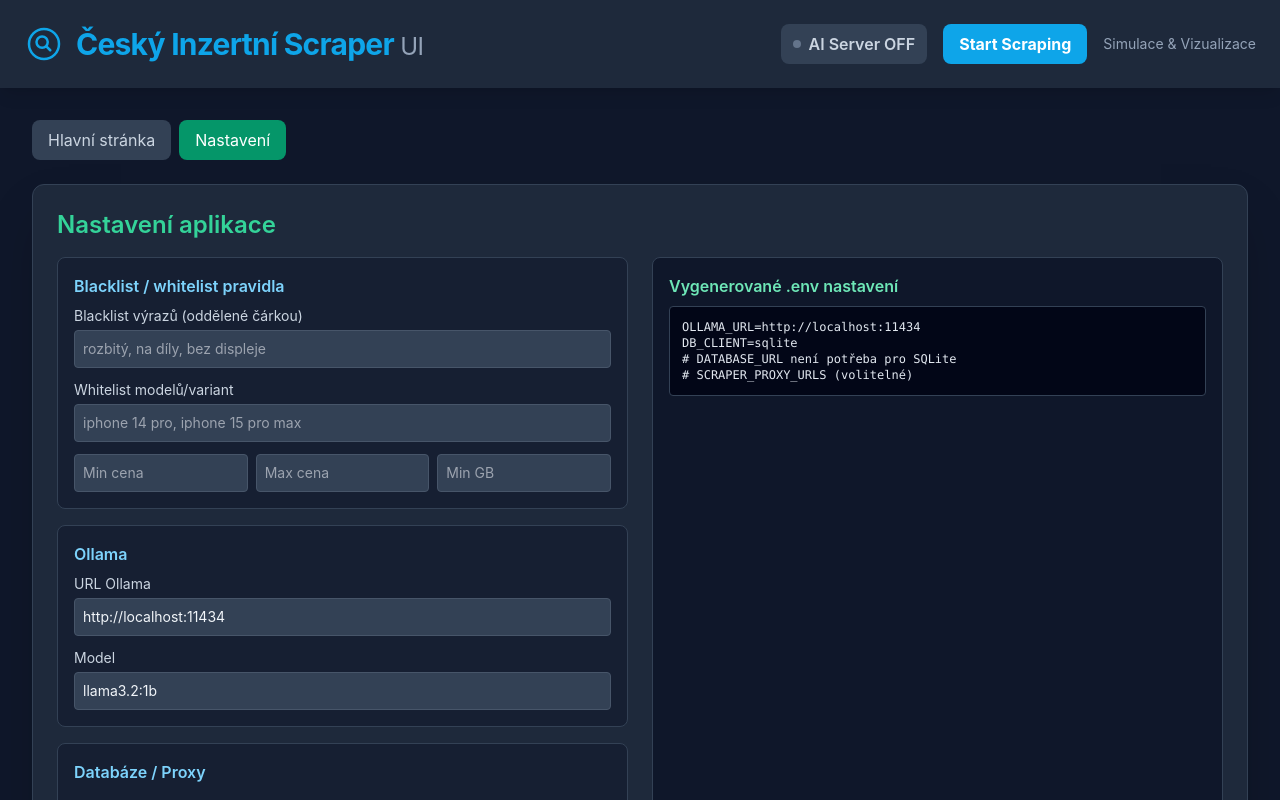
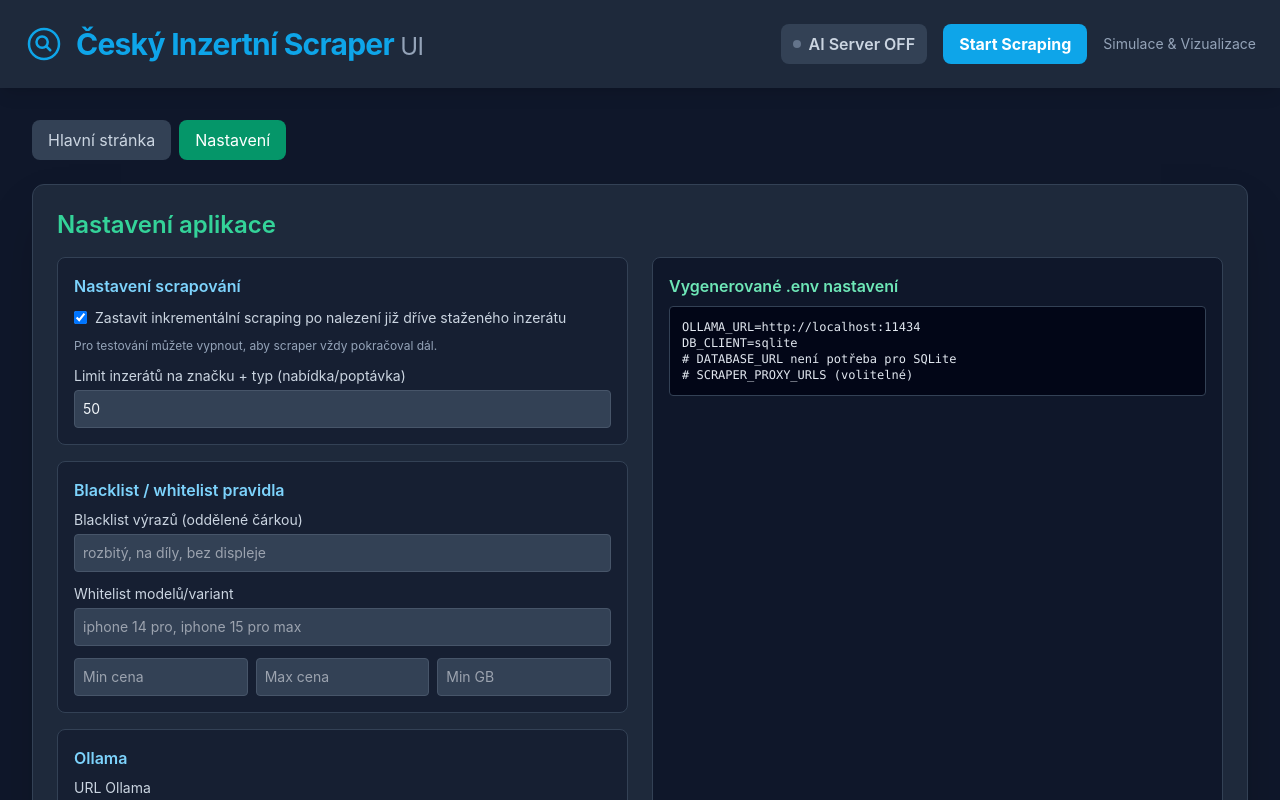
Before and after one commit to CowleyCZE/Inzerty, a React (Vite) app: page / in a window 1280 px wide. Both pictures are taken after a click on the button "Nastavení". Shown: the top 800 px of the page. Built offline with nearby package versions, Linux system fonts and the light colour scheme; no server answers.

Commit message:
Add scraping options configuration to SettingsPage

```diff
--- a/components/SettingsPage.tsx
+++ b/components/SettingsPage.tsx
@@ -24,6 +24,11 @@ const SettingsPage: React.FC<SettingsPageProps> = ({ config, setConfig }) => {
     minStorageGb: null,
   };
 
+  const scrapingOptions = config.scrapingOptions || {
+    stopOnKnownAd: true,
+    maxAdsPerTypePerBrand: 50,
+  };
+
   const envSnippet = useMemo(() => {
     const lines = [
       `OLLAMA_URL=${ollamaUrl}`,
@@ -44,6 +49,42 @@ const SettingsPage: React.FC<SettingsPageProps> = ({ config, setConfig }) => {
 
       <div className="grid lg:grid-cols-2 gap-6">
         <div className="space-y-4">
+          <div className="bg-slate-900/50 border border-slate-700 rounded-lg p-4">
+            <h3 className="font-semibold text-sky-300 mb-2">Nastavení scrapování</h3>
+            <label className="inline-flex items-center gap-2 text-sm text-slate-300">
+              <input
+                type="checkbox"
+                checked={scrapingOptions.stopOnKnownAd}
+                onChange={(e) => setConfig((prev) => ({
+                  ...prev,
+                  scrapingOptions: {
+                    stopOnKnownAd: e.target.checked,
+                    maxAdsPerTypePerBrand: prev.scrapingOptions?.maxAdsPerTypePerBrand ?? 50,
+                  },
+                }))}
+              />
+              Zastavit inkrementální scraping po nalezení již dříve staženého inzerátu
+            </label>
+            <p className="text-xs text-slate-400 mt-2">Pro testování můžete vypnout, aby scraper vždy pokračoval dál.</p>
+
+            <label className="block text-sm text-slate-300 mt-3 mb-1">Limit inzerátů na značku + typ (nabídka/poptávka)</label>
+            <input
+              type="number"
+              min={1}
+              max={500}
+              value={scrapingOptions.maxAdsPerTypePerBrand}
+              onChange={(e) => setConfig((prev) => ({
+                ...prev,
+                scrapingOptions: {
+                  stopOnKnownAd: prev.scrapingOptions?.stopOnKnownAd ?? true,
+                  maxAdsPerTypePerBrand: Math.max(1, Number(e.target.value) || 50),
+                },
+              }))}
+              className="w-full bg-slate-700 border border-slate-600 rounded p-2 text-sm"
+            />
+          </div>
+
+
           <div className="bg-slate-900/50 border border-slate-700 rounded-lg p-4">
             <h3 className="font-semibold text-sky-300 mb-2">Blacklist / whitelist pravidla</h3>
             <label className="block text-sm text-slate-300 mb-1">Blacklist výrazů (oddělené čárkou)</label>
```
